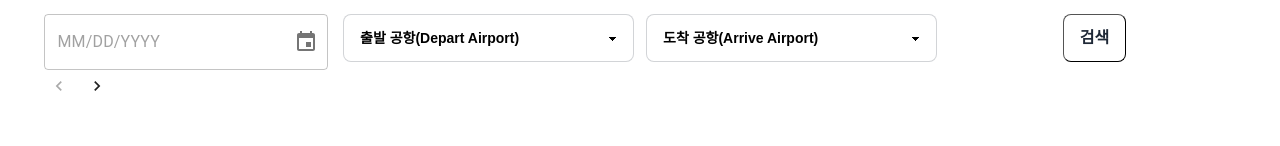
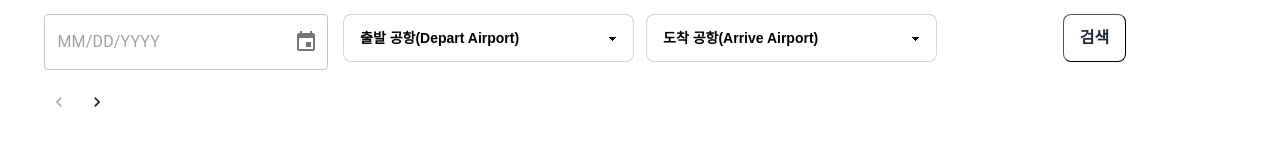
Before and after one commit to Dark-jin/Airplane, a React (Vite) app: page /search in a window 1280 px wide. Shown: the part 154-300 px from the top of the page. Built offline with nearby package versions, Linux system fonts and the light colour scheme.

Commit message:
fix: pagenation

```diff
--- a/src/apis/airplane.tsx
+++ b/src/apis/airplane.tsx
@@ -100,7 +100,8 @@ const domesticsearch = (
   setDomestic: SetterOrUpdater<domesticScheduleType>,
   startcity: string,
   endcity: string,
-  totalCount: SetterOrUpdater<totalcountType>
+  totalCount: SetterOrUpdater<totalcountType>,
+  pagenumber: number
 ) => {
   axios
     .get("/FlightScheduleList/getDflightScheduleList", {
@@ -109,38 +110,13 @@ const domesticsearch = (
         schDate: date,
         schDeptCityCode: startcity,
         schArrvCityCode: endcity,
-        pageNo: 1,
+        pageNo: pagenumber,
       },
       headers: headerConfig,
     })
     .then((response) => {
       setDomestic(response.data.response.body.items.item);
       totalCount(response.data.response.body.totalCount);
-    })
-    .catch((error) => {
-      console.log(error);
-    });
-};
-const domesticSearchpage = (
-  date: number,
-  setDomestic: SetterOrUpdater<domesticScheduleType>,
-  startcity: string,
-  endcity: string,
-  page: number
-) => {
-  axios
-    .get("/FlightScheduleList/getDflightScheduleList", {
-      params: {
-        serviceKey: VITE_APP_AIR_KEY + "==",
-        schDate: date,
-        schDeptCityCode: startcity,
-        schArrvCityCode: endcity,
-        pageNo: page,
-      },
-      headers: headerConfig,
-    })
-    .then((response) => {
-      setDomestic(response.data.response.body.items.item);
     })
     .catch((error) => {
       console.log(error);
@@ -153,5 +129,4 @@ export {
   liveparking,
   liveparkingcongestion,
   domesticsearch,
-  domesticSearchpage,
 };
--- a/src/pages/Search.tsx
+++ b/src/pages/Search.tsx
@@ -1,4 +1,4 @@
-import { domesticsearch } from "../apis/airplane";
+import { domesticSearchpage, domesticsearch } from "../apis/airplane";
 import React, { useEffect, useState } from "react";
 import dayjs, { Dayjs } from "dayjs";
 import { DesktopDatePicker, LocalizationProvider } from "@mui/x-date-pickers";
@@ -27,6 +27,7 @@ const Search = () => {
   let day = String(Number(value?.date()));
   const [check, setCheck] = useState(false);
   const page = Math.ceil(Number(totalcount) / 10);
+  const [pagenumber, setPagenumber] = useState(1);
 
   if (month !== "10" && month !== "11" && month !== "12") {
     month = "0" + month;
@@ -47,17 +48,22 @@ const Search = () => {
   let date = Number(String(year) + month + day);
 
   const searchbtn = async () => {
-    await domesticsearch(date, setDomestic, depart, arrive, setTotalcount);
+    await domesticsearch(
+      date,
+      setDomestic,
+      depart,
+      arrive,
+      setTotalcount,
+      pagenumber
+    );
     setCheck(true);
   };
-  // useEffect(() => {
-  //   domesticsearch(date, setDomestic, depart, arrive, page);
-  // }, [page]);
+
   const homeclick = () => {
     navigate("/");
   };
-  const pagehandle = async (event: React.ChangeEvent<any>, value: any) => {
-    await domesticsearch(date, setDomestic, depart, arrive, value);
+  const pagehandle = (event: React.ChangeEvent<any>, value: any) => {
+    setPagenumber(value);
   };
 
   return (
@@ -116,6 +122,12 @@ const Search = () => {
           </button>
         </div>
       </div>
+      <Pagination
+        count={page}
+        page={pagenumber}
+        onChange={pagehandle}
+        className="mt-4"
+      />
       {check && (
         <div className="mt-4">
           {domestic.map((item, index) => (
@@ -167,7 +179,6 @@ const Search = () => {
           ))}
         </div>
       )}
-      <Pagination count={page} onChange={pagehandle} />
     </div>
   );
 };
--- a/src/states/atom.tsx
+++ b/src/states/atom.tsx
@@ -155,7 +155,7 @@ const domesticScheduleState = atom<domesticScheduleType>({
 const totalCount = atom<totalcountType>({
   key: "totalCount",
   default: {
-    totalCount: 0,
+    totalCount: 1,
   },
 });
 export {
```
